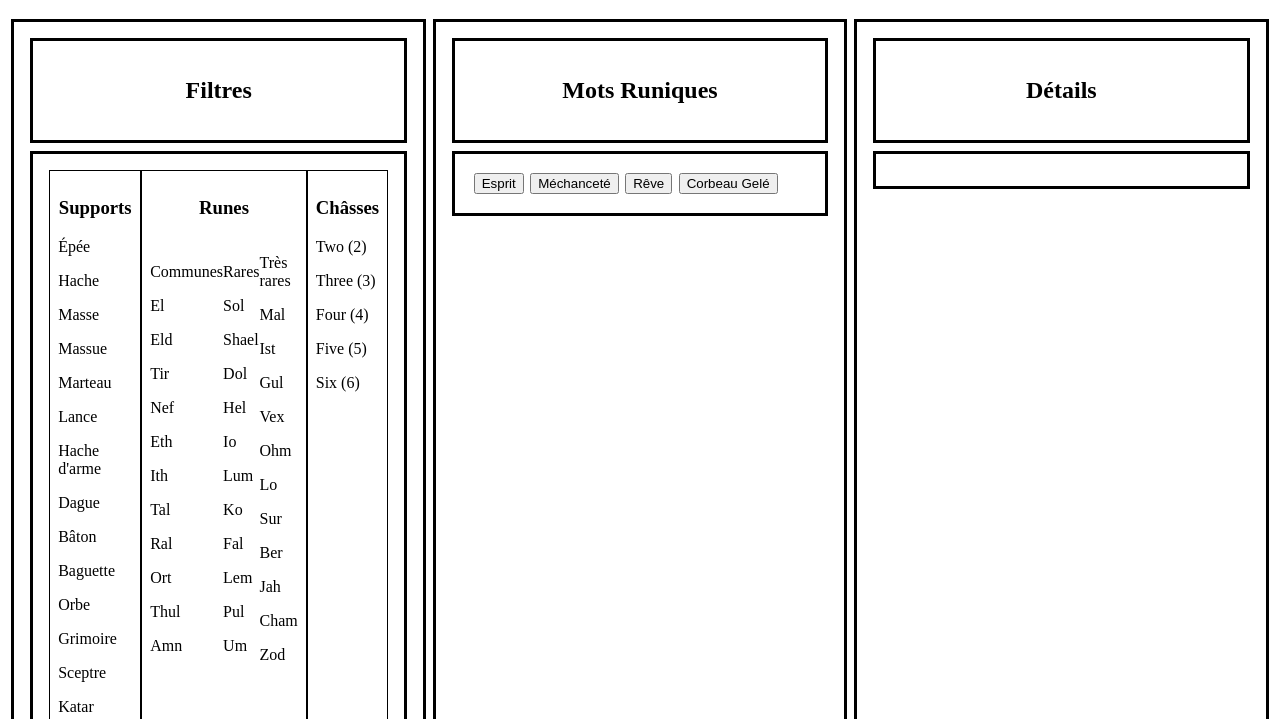
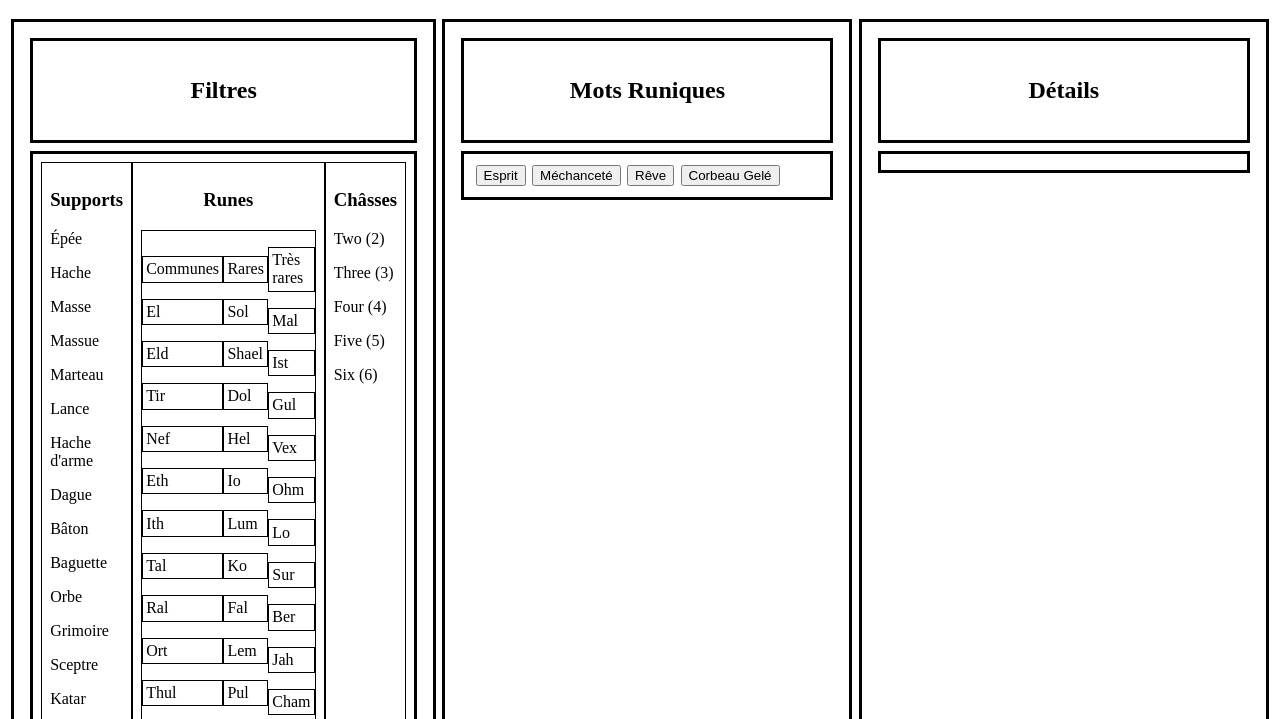
Before and after one commit to Duriel7/diablo-runewords-catalog, a plain HTML site: page index.html in a window 1280 px wide. Shown: the part 61-780 px from the top of the page. Drawn offline with Linux system fonts and the light colour scheme.

Commit message:
feat: added visual markers in CSS for easy eye lookup

```diff
--- a/src/css/base.css
+++ b/src/css/base.css
@@ -26,12 +26,24 @@ button {
 .second {
     display: flex;
     margin-top: 0.5rem;
-    padding: 1rem;
+    padding: 0.5rem;
     border: 3px solid #000;
 }
 
 .third {
     padding: 0.5rem;
+    border: 1px solid #000;
+}
+
+.fourth {
+    display: flex;
+    border: 1px solid #000;
+}
+.fourth>div {
+    flex: 1;
+}
+.fourth>div>p {
+    padding: 0.2rem;
     border: 1px solid #000;
 }
 
```
